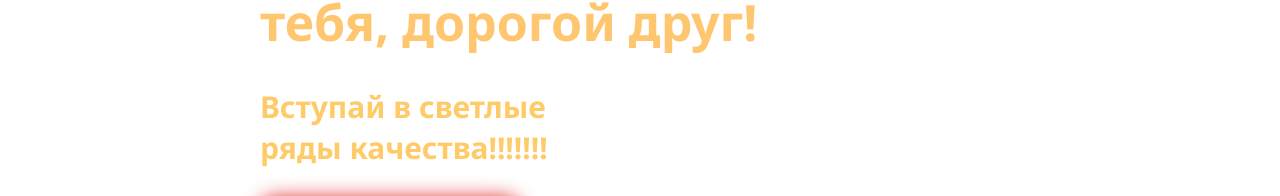
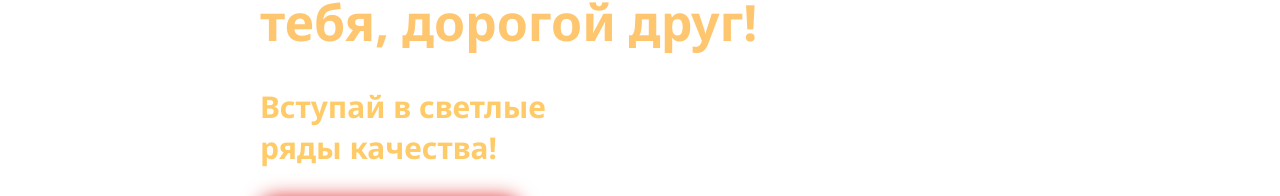
Before and after one commit to MolodecOfficial/BMPLand, a Vue app: page / in a window 1280 px wide. Shown: the part 411-607 px from the top of the page. Built offline with nearby package versions, Linux system fonts and the light colour scheme; a web font is replaced by a local one.

Commit message:
Update MainText.vue

```diff
--- a/src/components/Home/Description/MainText/MainText.vue
+++ b/src/components/Home/Description/MainText/MainText.vue
@@ -8,7 +8,7 @@
       BMPLand - самый светлый и качественный проект, который ждёт именно тебя, дорогой друг!
     </p>
     <p class="title_after">
-      Вступай в светлые ряды качества!!!!!!!
+      Вступай в светлые ряды качества!
     </p>
   </div>
 </template>
```
